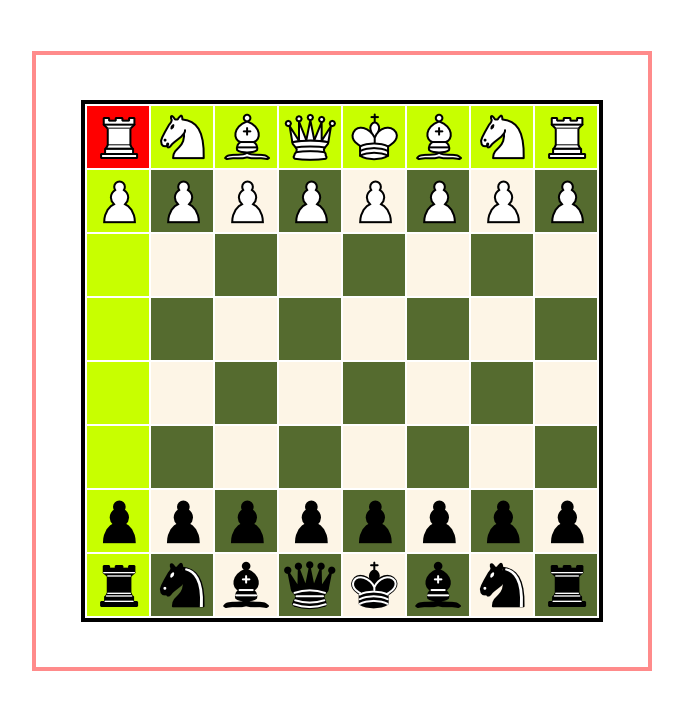
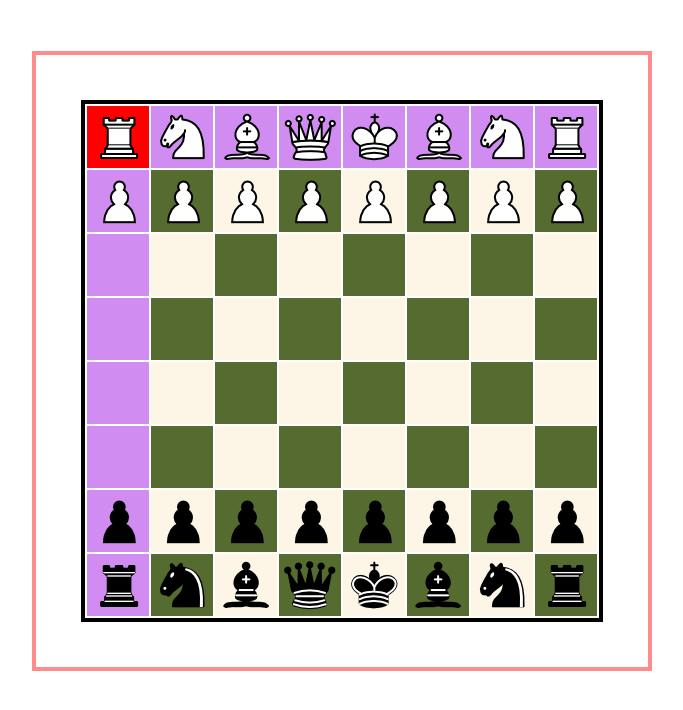
Before and after one commit to yaronberry/chessboard, a plain HTML site: page chess.js/index.html in a window 1280 px wide. Both pictures are taken after a click on the element 145 px from the left and 137 px from the top of the page. Shown: the whole page, without its empty margins (27-710 px from the left). Drawn offline with Linux system fonts and the light colour scheme.

Commit message:
update after creating a class boardData with arrangment

```diff
--- a/chess.js/app1.js
+++ b/chess.js/app1.js
@@ -11,10 +11,23 @@ const KING = 'king';
 const QUEEN = 'queen';
 
 const BOARD_SIZE = 8 ;
+let boardData ;
 
 
+class BoardData { //here is the father off all the creation (except the board)
+  constructor(pieces){
+    this.pieces= pieces;
+  }
+  getPiece(row,col){
+    for(const piece of this.pieces){
+      if(piece.row === row && piece.col === col){
+        return piece ;
+      }
+    }
+  }
+}
 
-function onCellClick(event, row , col){
+function onCellClick(event, row , col){ // this function make all the "coloring"
     console.log(col);
     console.log(row);
     for(let i = 0 ; i< BOARD_SIZE ; i++){
@@ -22,23 +35,25 @@ function onCellClick(event, row , col){
         table.rows[i].cells[j].classList.remove('possible-move');
       }
     }
-    for(let piece of pieces ){
-      if(piece.row === row && piece.col ===col){
+     const piece = boardData.getPiece(row,col);
+    if(piece !== undefined){
       let possibleMoves = piece.getPossibleMoves();
       for(const possibleMove of possibleMoves){
         table.rows[possibleMove[0]].cells[possibleMove[1]].classList.add('possible-move');
        }
      }
-    }
+
+
     if(selectedCell !== undefined){
       selectedCell.classList.remove('selected');
     }
 
     selectedCell=event.currentTarget;
     selectedCell.classList.add('selected');
+
 }
 
-function addImage(cell,player,name){
+function addImage(cell,player,name){ // a function to create and insert the image
   const Image = document.createElement('img');
   Image.src = 'pieces/' + player + '/' + name + '.png' ;
   cell.appendChild(Image);
@@ -46,14 +61,14 @@ function addImage(cell,player,name){
 
 
 
-class Piece {
+class Piece { // a class to represant the making of the pieces + how they "act"
     constructor(row,col,type , player){
         this.row=row;
         this.col=col;
         this.type=type;
         this.player=player;
     }
-    getPossibleMoves(){
+    getPossibleMoves(){  //here we match the possible move to the piece
 
     let relativeMoves;
     if(this.type=== PAWN){
@@ -71,13 +86,15 @@ class Piece {
     }else{
        console.log('unknown type', type)
     }
-   let absoluteMoves = [] ;
+   let absoluteMoves = [] ; // so after we got the relative move we need to updat to the place of the piece
    for(let relativeMove of relativeMoves ){
      const absoluteRow = this.row + relativeMove[0];
      const absoluteCol = this.col + relativeMove[1];
      absoluteMoves.push([absoluteRow, absoluteCol]);
+     //relativeMove[0] this one represent first elemet of the first element of the array(1)ex
+     //relativeMoves[0]this one represent first elemet of the array([1,0])ex
   }
-      let filteredMoves = [];
+      let filteredMoves = []; // here we substract all the possibillitis that isnt in the board
       for(let absoluteMove of absoluteMoves){
         const absoluteRow = absoluteMove[0];
         const absoluteCol = absoluteMove[1];
@@ -86,10 +103,9 @@ class Piece {
         }
       }
 
-    return  filteredMoves ;
+    return  filteredMoves ; // and we return everything as an array
   }
     getPawnRelativeMoves(){
-      let upOrDown;
       if(this.player===DARK_PLAYER){
         return[[-1,0]];
       }
@@ -161,7 +177,7 @@ class Piece {
     }
   }
 
-function getInitialBoard(){
+function getInitialPieces(){ // here we create an object for every pieces
 let result = [];
  addPieces(result,0,WHITE_PLAYER);
  addPieces(result,7,DARK_PLAYER);
@@ -183,7 +199,7 @@ function addPieces(result,row,player) {
   result.push(new Piece(row, 6, KNIGHT, player));
   result.push(new Piece(row, 7, ROOK, player));
 }
-  function chessBoard () {
+  function chessBoard () { // here we created the board
  table = document.createElement('table');
   document.body.appendChild(table);
   table.id = "tb" ;
@@ -203,11 +219,9 @@ function addPieces(result,row,player) {
           cell.className = "whitecub" ;
            }
     }
-
-
   }
-  pieces= getInitialBoard();
-  for(let piece of pieces){
+  boardData =new BoardData(getInitialPieces());
+  for(let piece of boardData.pieces){
     addImage(table.rows[piece.row].cells[piece.col],piece.player,piece.type );
 
   }
--- a/chess.js/style.css
+++ b/chess.js/style.css
@@ -36,17 +36,12 @@ tr,td:active{
 
     */
 
-    #blackcub{
-        background-color: darkolivegreen;
-    }
-    #whitecub{
-        background-color:oldlace;
-    }
+
 
     .selected{
       background-color: red;
     }
 
     .possible-move{
-      background-color: rgb(200, 255, 0);
+      background-color:  rgb(208, 140, 240);
     }
```
Lines whose indentation alone changed are shown as unchanged.
